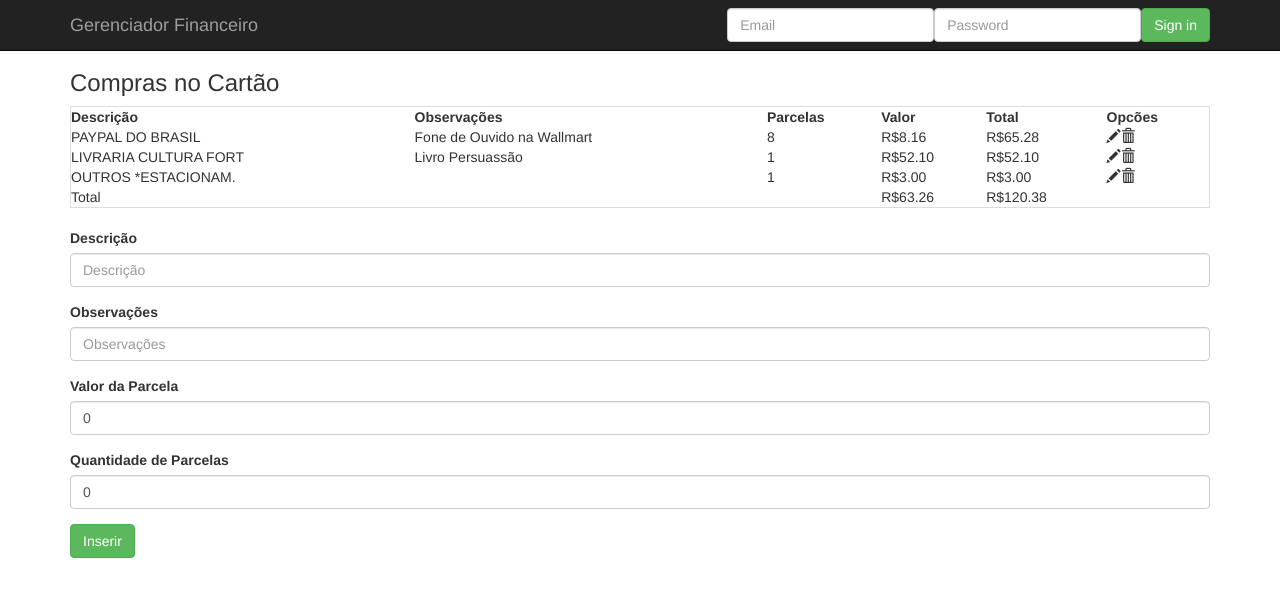
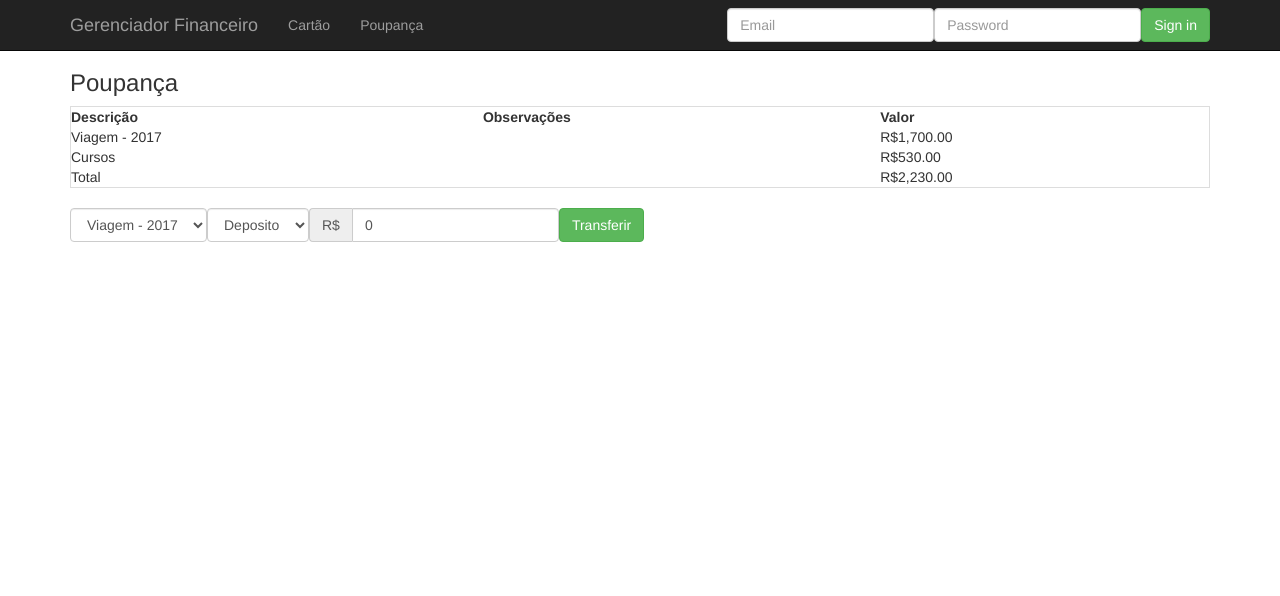
Before and after one commit to gamartins/gerenciador-financeiro, an Angular app: page /poupanca in a window 1280 px wide. Shown: the top 596 px of the page. Built offline with nearby package versions, Linux system fonts and the light colour scheme.

Commit message:
Criada tela para cadastro de compras na poupança

```diff
--- a/src/app/app.component.html
+++ b/src/app/app.component.html
@@ -2,6 +2,10 @@
   <div class="container">
     <div id="navbar" class="navbar-collapse collapse">
       <a class="navbar-brand" href="#">Gerenciador Financeiro</a>
+      <ul class="nav navbar-nav">
+        <li><a routerLink="/cartao-credito">Cartão</a></li>
+        <li><a routerLink="/poupanca" href="#">Poupança</a></li>
+      </ul>
       <form class="navbar-form navbar-right">
         <div class="form-group">
           <input type="text" placeholder="Email" class="form-control">
@@ -16,6 +20,7 @@
 </nav>
 
 <div id="principal_element" class="container">
-  <app-cartao-credito>
-  </app-cartao-credito>
+  <!--<app-cartao-credito>-->
+  <!--</app-cartao-credito>-->
+  <router-outlet></router-outlet>
 </div>
--- a/src/app/app.module.ts
+++ b/src/app/app.module.ts
@@ -5,13 +5,22 @@ import { HttpModule } from '@angular/http';
 
 import { AppComponent } from './app.component';
 import { CartaoCreditoComponent } from './cartao-credito/cartao-credito.component';
+import { RouterModule, Routes } from "@angular/router";
+import { PoupancaComponent } from './poupanca/poupanca.component';
+
+const appRoutes: Routes = [
+  {path: 'cartao-credito', component: CartaoCreditoComponent},
+  {path: 'poupanca', component: PoupancaComponent}
+];
 
 @NgModule({
   declarations: [
     AppComponent,
-    CartaoCreditoComponent
+    CartaoCreditoComponent,
+    PoupancaComponent
   ],
   imports: [
+    RouterModule.forRoot(appRoutes),
     BrowserModule,
     FormsModule,
     HttpModule
--- /dev/null
+++ b/src/app/poupanca/item-poupanca.ts
@@ -0,0 +1,14 @@
+export class ItemPoupanca {
+  constructor(
+    public descricao: string,
+    public observacao: string,
+    public valor: number) { }
+
+  addValor(valor: number) {
+    this.valor += valor;
+  }
+
+  removeValor(valor: number){
+    this.valor -= valor;
+  }
+}
--- /dev/null
+++ b/src/app/poupanca/poupanca.component.html
@@ -0,0 +1,43 @@
+<div>
+  <h3>Poupança</h3>
+  <table class="table table-bordered">
+    <tr>
+      <th>Descrição</th>
+      <th>Observações</th>
+      <th>Valor</th>
+    </tr>
+    <tr *ngFor="let item of itensPoupanca;">
+      <td>{{item.descricao}}</td>
+      <td>{{item.observacao}}</td>
+      <td>{{item.valor | currency:'BRL':true}}</td>
+    </tr>
+    <tr>
+      <td colspan="2">Total</td>
+      <td>{{valorTotal() | currency:'BRL':true}}</td>
+    </tr>
+  </table>
+</div>
+<form class="form-inline" #f="ngForm" (ngSubmit)="onSubmit()">
+  <div class="form-group">
+    <select class="form-control" id="nomeContaPoupanca"
+            name="conta" [(ngModel)]="operacao[0]" required>
+      <option *ngFor="let item of itensPoupanca" value={{itensPoupanca.indexOf(item)}}>
+        {{item.descricao}}
+      </option>
+    </select>
+  </div>
+  <div class="form-group">
+    <select class="form-control" id="tipo"
+            name="tipo" [(ngModel)]="operacao[1]" required>
+      <option value="0">Deposito</option>
+      <option value="1">Resgate</option>
+    </select>
+  </div>
+  <div class="form-group">
+    <div class="input-group">
+      <div class="input-group-addon">R$</div>
+      <input type="number" class="form-control" name="valor" placeholder="Valor" [(ngModel)]="operacao[2]">
+    </div>
+  </div>
+  <button type="submit" class="btn btn-success">Transferir</button>
+</form>
--- /dev/null
+++ b/src/app/poupanca/poupanca.component.ts
@@ -0,0 +1,45 @@
+import { Component } from '@angular/core';
+import {ItemPoupanca} from "./item-poupanca";
+
+@Component({
+  selector: 'app-poupanca',
+  templateUrl: './poupanca.component.html'
+})
+
+export class PoupancaComponent {
+
+  itensPoupanca: Array<ItemPoupanca> = [
+    new ItemPoupanca("Viagem - 2017", "", 1700.00),
+    new ItemPoupanca("Cursos", "", 530.00)
+  ];
+
+  // operacao: Object = {};
+  operacao: number[] = [0,0,0];
+
+  constructor() { }
+
+  valorTotal(){
+    let valorTotal = 0;
+
+    for (let item of this.itensPoupanca){
+      valorTotal += item.valor;
+    }
+
+    return valorTotal;
+  }
+
+  onSubmit(){
+
+    // Operação de deposito
+    if (this.operacao[1] == 0) {
+      this.itensPoupanca[this.operacao[0]].addValor(this.operacao[2]);
+      console.log("deposito");
+    }
+
+    // Operação de resgate
+    if (this.operacao[1] == 1) {
+      this.itensPoupanca[this.operacao[0]].removeValor(this.operacao[2]);
+      console.log("resgate");
+    }
+  }
+}
```
Also changed, not shown: src/index.html (line endings or trailing spaces), 1 other file (tests, documents, lock files or other folders).
